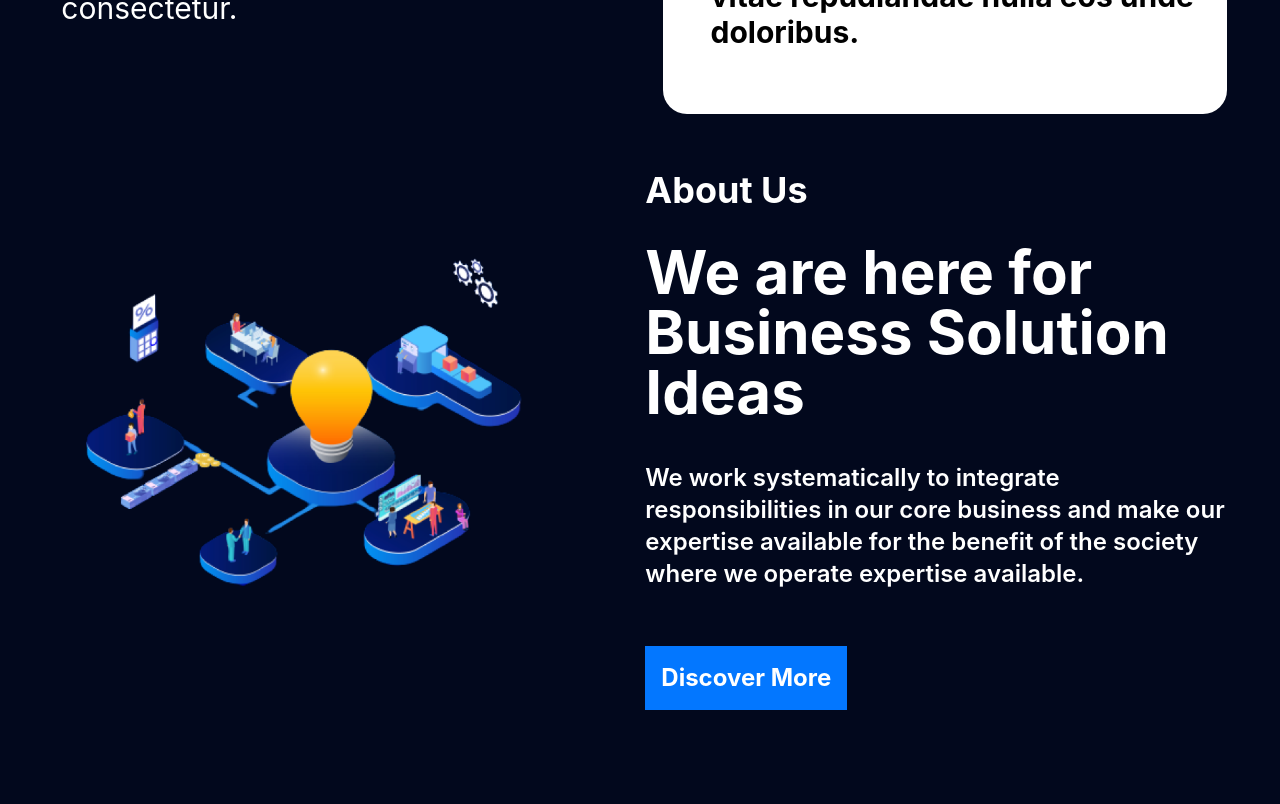
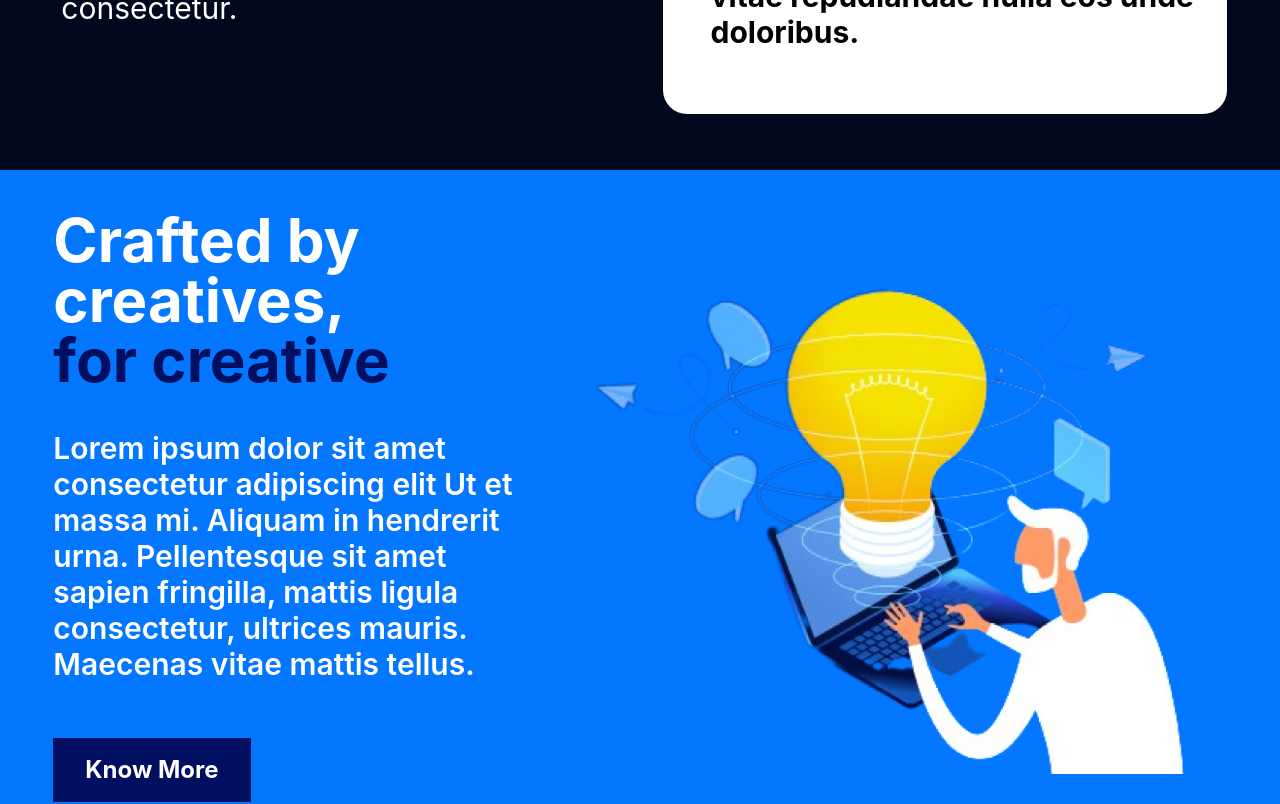
Before and after one commit to Ankan112/hooman-digital-llp, a React (Create React App) app: page / in a window 1280 px wide. Shown: the part 3120-3924 px from the top of the page. Built offline with nearby package versions, Linux system fonts and the light colour scheme.

Commit message:
creative section design

```diff
--- a/src/Component/Home/AboutUs/AboutUs.js
+++ b/src/Component/Home/AboutUs/AboutUs.js
@@ -4,7 +4,7 @@ import aboutImg from '../../../images/assets/aboutUs.png'
 const AboutUs = () => {
     return (
         <section style={{ backgroundColor: '#02081D' }}>
-            <div className='max-w-screen-xl w-11/12 mx-auto'>
+            <div className='max-w-screen-xl w-11/12 mx-auto pt-24'>
                 <div className="hero">
                     <div className="hero-content px-0 py-10 flex-col lg:flex-row-reverse">
                         <div className="text-center lg:text-left">
--- /dev/null
+++ b/src/Component/Home/Creative/Creative.js
@@ -0,0 +1,28 @@
+import React from 'react';
+import creativeImage from '../../../images/assets/creative.png'
+
+const Creative = () => {
+    return (
+        <section style={{ backgroundColor: '#0377FF' }}>
+            <div className='max-w-screen-xl w-11/12 mx-auto'>
+                <div className="hero">
+                    <div className="hero-content px-0 py-10 flex-col lg:flex-row">
+                        <div className="text-center lg:text-left">
+                            <h2 className='text-3xl md:text-6xl text-white font-bold'>Crafted by creatives, <br /> <span style={{ color: '#000F5F' }}>for creative</span></h2>
+
+                            <p className='text-lg md:text-3xl mt-10 text-white font-semibold'>Lorem ipsum dolor sit amet consectetur adipiscing elit Ut et massa mi. Aliquam in hendrerit urna. Pellentesque sit amet sapien fringilla, mattis ligula consectetur, ultrices mauris. Maecenas vitae mattis tellus.</p>
+                            <button style={{ backgroundColor: '#000F5F' }} className='mt-14 text-white font-bold text-2xl py-4 px-8'>Know More</button>
+                        </div>
+                        <div className="card flex-shrink-0 w-full max-w-2xl">
+                            <div style={{ backgroundColor: '#0377FF' }} className="">
+                                <img className='w-full' src={creativeImage} alt="softwareSolutions" />
+                            </div>
+                        </div>
+                    </div>
+                </div>
+            </div>
+        </section >
+    );
+};
+
+export default Creative;
--- a/src/Component/Home/Home/Home.js
+++ b/src/Component/Home/Home/Home.js
@@ -2,6 +2,7 @@ import React from 'react';
 import AboutUs from '../AboutUs/AboutUs';
 import Achievement from '../Achievement/Achievement';
 import ChooseUs from '../ChooseUs/ChooseUs';
+import Creative from '../Creative/Creative';
 import Offer from '../Offer/Offer';
 import SoftwareSolutionSection from '../SoftwareSolutionSection/SoftwareSolutionSection';
 
@@ -10,6 +11,7 @@ const Home = () => {
         <section>
             <SoftwareSolutionSection></SoftwareSolutionSection>
             <Offer></Offer>
+            <Creative></Creative>
             <AboutUs></AboutUs>
             <Achievement></Achievement>
             <ChooseUs></ChooseUs>
--- a/src/Component/Home/Offer/Offer.js
+++ b/src/Component/Home/Offer/Offer.js
@@ -7,7 +7,7 @@ import imageContentCreation from '../../../images/assets/content-creation.png'
 const Offer = () => {
     return (
         <section style={{ backgroundColor: '#02081D' }}>
-            <div className='max-w-screen-xl w-11/12 mx-auto'>
+            <div className='max-w-screen-xl w-11/12 mx-auto pb-14'>
                 <div>
                     <h2 className='text-center font-bold text-2xl md:text-6xl pt-14 text-white'>What We Offer</h2>
                     <p className='w-10/12 mx-auto text-center mt-8 md:mt-16 text-white text-lg md:text-3xl'>Lorem ipsum dolor sit amet consectetur adipisicing elit. Ad et exercitationem ullam nemo iure atque natus vel eum. Voluptatibus labore qui velit vero, dolor ab laudantium doloribus cumque beatae ullam!</p>
@@ -48,7 +48,7 @@ const Offer = () => {
                         <p>Lorem ipsum dolor sit amet consectetur adipisicing elit. Obcaecati quam, culpa quis necessitatibus hic enim deserunt modi facere. Delectus fugit alias, obcaecati voluptatem totam facilis temporibus soluta adipisci vitae officiis Lorem ipsum dolor sit amet consectetur.</p>
                     </div>
                 </div>
-                <div className='md:flex-row-reverse md:flex mt-10 md:mt-24 pb-4 text-white'>
+                <div className='md:flex-row-reverse md:flex mt-10 md:mt-24 text-white'>
                     <div style={{ backgroundColor: '#FFFFFF' }} className='rounded-3xl text-black pt-6 pl-5 md:pl-12 pb-16 pr-5 md:w-1/2'>
                         <div>
                             <img src={imageContentCreation} alt="imageWebDesign" />
```
Also changed, not shown: src/images/assets/creative.png.
